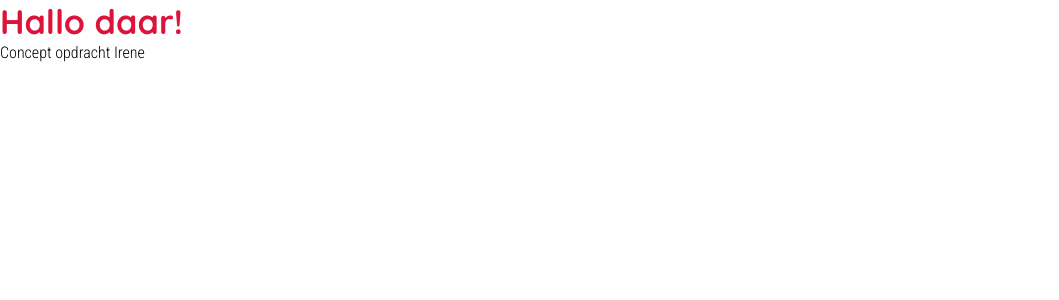
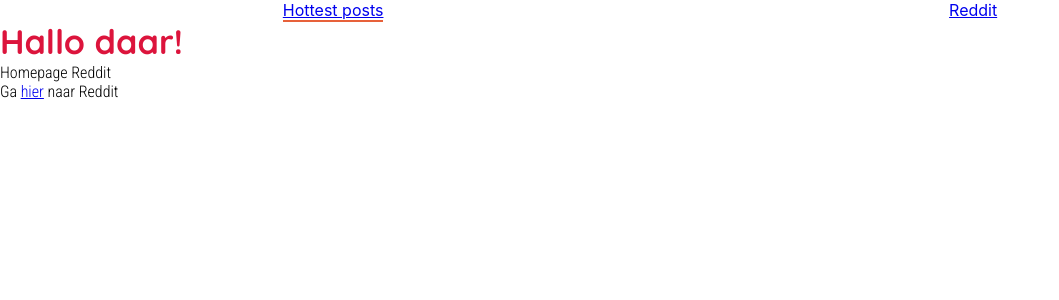
Before and after one commit to Irene-Jurna/novi-frontend-huiswerkopdracht-concept-opdracht-react, a React (Create React App) app: page / in a window 1280 px wide. Shown: the top 300 px of the page, without its empty margins (0-1059 px from the left). Built offline with nearby package versions, Linux system fonts and the light colour scheme.

Commit message:
opdracht 2 af

```diff
--- a/package.json
+++ b/package.json
@@ -8,6 +8,7 @@
     "@testing-library/user-event": "^13.5.0",
     "react": "^18.2.0",
     "react-dom": "^18.2.0",
+    "react-router-dom": "^5.2.0",
     "react-scripts": "5.0.1",
     "web-vitals": "^2.1.4"
   },
--- a/src/App.css
+++ b/src/App.css
@@ -23,3 +23,13 @@ h1 {
 p {
   font-family: 'Roboto Condensed', sans-serif;
 }
+
+.active-link {
+  border-bottom: 2px solid #e7613a;
+}
+
+nav {
+  list-style: none;
+  display: flex;
+  justify-content: space-around;
+}
--- a/src/App.js
+++ b/src/App.js
@@ -1,12 +1,26 @@
 import './App.css';
+import {Switch, Route, NavLink} from 'react-router-dom'
+import Home from "./pages/home/Home";
+import Subreddit from "./pages/subreddit/Subreddit";
 
 function App() {
-  return (
-      <div>
-    <h1>Hallo daar!</h1>
-        <p>Concept opdracht Irene</p>
-      </div>
-  );
+    return (
+        <>
+            <nav>
+                <li><NavLink to="/" exact activeClassName="active-link">Hottest posts</NavLink></li>
+                <li><NavLink to="/subreddit/:subredditId" activeClassName="active-link">Reddit</NavLink></li>
+            </nav>
+            <h1>Hallo daar!</h1>
+            <Switch>
+                <Route exact path="/">
+                    <Home/>
+                </Route>
+                <Route path="/subreddit/:subredditId">
+                    <Subreddit/>
+                </Route>
+            </Switch>
+        </>
+    );
 }
 
 export default App;
--- a/src/index.js
+++ b/src/index.js
@@ -2,10 +2,13 @@ import React from 'react';
 import ReactDOM from 'react-dom/client';
 import './index.css';
 import App from './App';
+import {BrowserRouter as Router} from "react-router-dom";
 
 const root = ReactDOM.createRoot(document.getElementById('root'));
 root.render(
-  <React.StrictMode>
-    <App />
-  </React.StrictMode>
+    <Router>
+        <React.StrictMode>
+            <App/>
+        </React.StrictMode>
+    </Router>
 );
--- a/src/pages/home/Home.js
+++ b/src/pages/home/Home.js
@@ -0,0 +1,13 @@
+import React from "react";
+import { Link } from 'react-router-dom';
+
+function Home() {
+    return (
+        <>
+            <p>Homepage Reddit</p>
+            <p>Ga <Link to="/subreddit/:subredditId">hier</Link> naar Reddit</p>
+        </>
+    );
+}
+
+export default Home;
--- a/src/pages/subreddit/Subreddit.js
+++ b/src/pages/subreddit/Subreddit.js
@@ -0,0 +1,27 @@
+import React, {useEffect} from "react";
+import { Link } from 'react-router-dom';
+import {useParams} from "react-router-dom";
+
+function Subreddit() {
+    const { subredditId } = useParams();
+
+    useEffect(() => {
+        async function getSubredditId() {
+            try {
+
+            } catch {
+
+            }
+        }
+    })
+
+    return (
+        <>
+            <p>Subreddit page</p>
+            <p>{subredditId}</p>
+            <p>Terug naar <Link to="/">Home</Link> </p>
+        </>
+    );
+}
+
+export default Subreddit;
```
Also changed, not shown: 1 other file (tests, documents, lock files or other folders).
